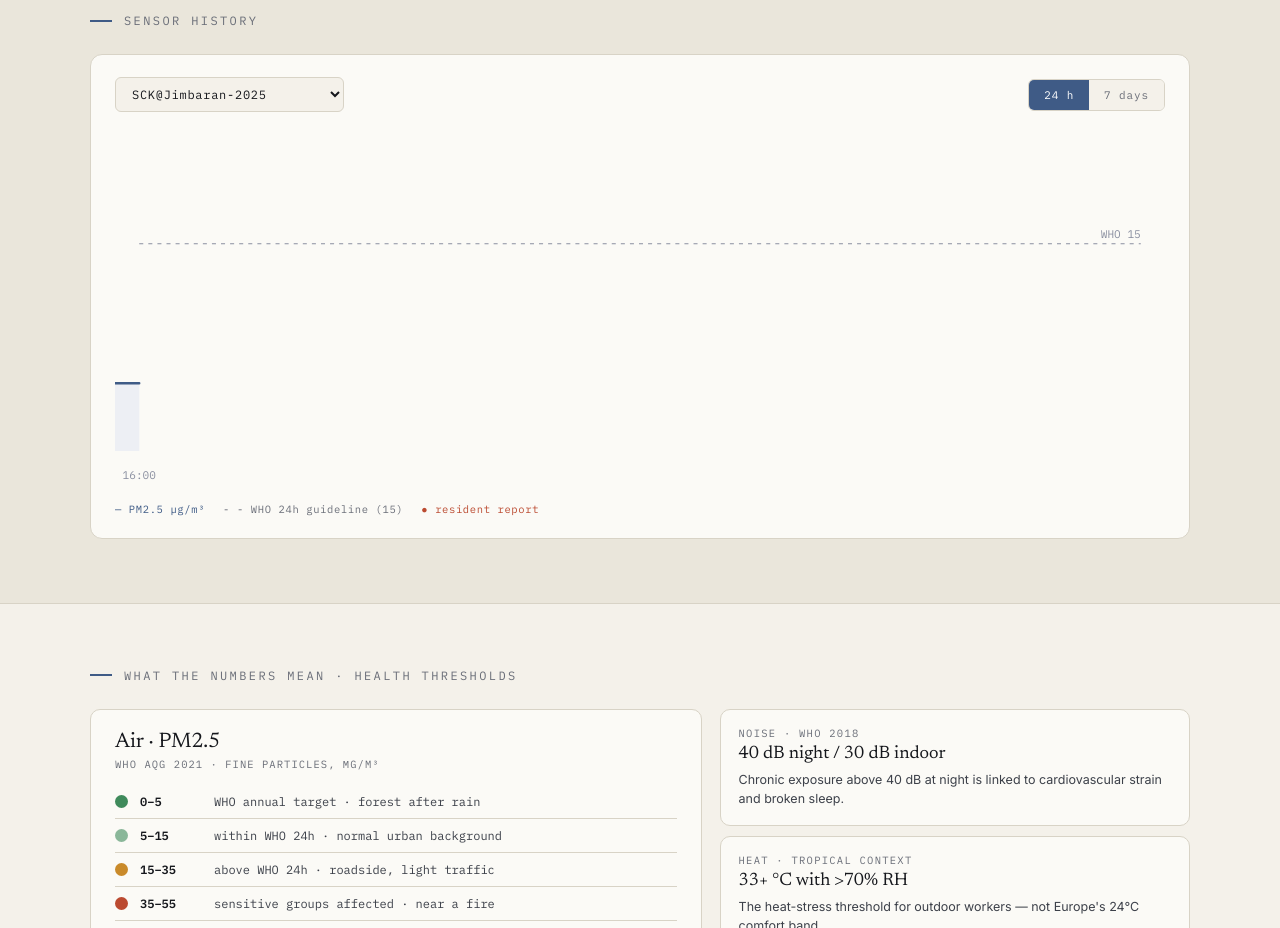
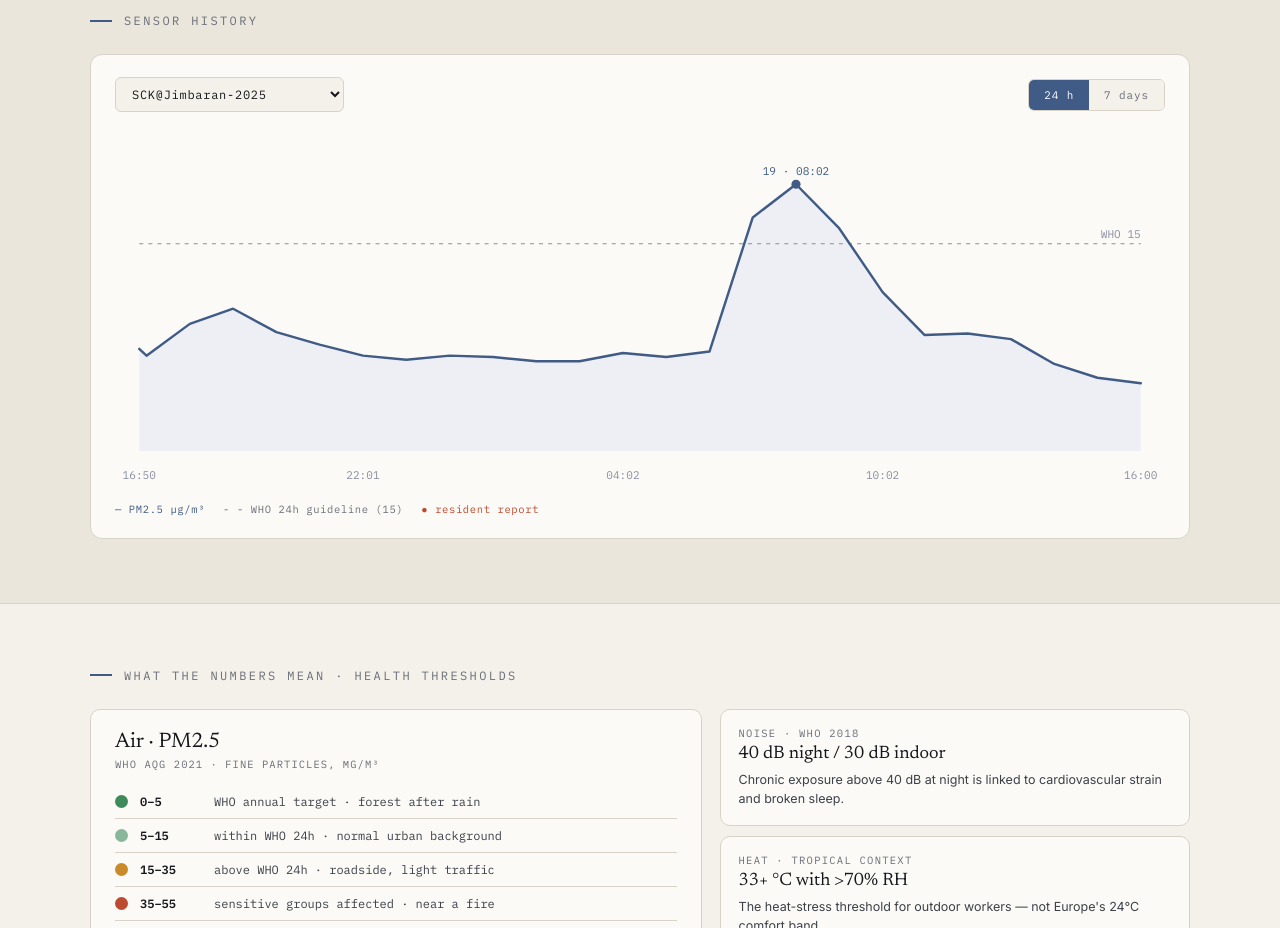
Before and after one commit to mdg-bali/makingsensebali, a plain HTML site: page dashboard/index.html in a window 1280 px wide. Shown: the part 860-1788 px from the top of the page. Drawn offline with Linux system fonts and the light colour scheme.

Commit message:
Fix charts: sort sensor history chronologically (arrived newest-first, collapsed the axis)

```diff
--- a/dashboard/index.html
+++ b/dashboard/index.html
@@ -313,7 +313,9 @@ async function drawChart(){
   if(hist){
     var rid=(curSensor&&curSensor.rawId)?String(curSensor.rawId):String(KNOWN[0]);
     var entry=hist[rid]||hist[String(KNOWN[0])]||firstHist(hist);
-    if(entry){ var pairs=(win==='24h')?entry.h24:entry.d7; if(pairs&&pairs.length>=3){ renderChartPairs(pairs); return; } }
+    var pairs=entry?((win==='24h')?entry.h24:entry.d7):null;
+    if(!(pairs&&pairs.length>=3)){ for(var k in hist){ var e=hist[k], p=(win==='24h')?e.h24:e.d7; if(p&&p.length>=3){ pairs=p; break; } } }  /* chosen sensor empty for this window → fall to any with data */
+    if(pairs&&pairs.length>=3){ renderChartPairs(pairs); return; }
   }
   /* 2) live fallback through the worker — timed out so it never hangs */
   var primary=(curSensor&&curSensor.rawId)?Number(curSensor.rawId):KNOWN[0];
@@ -334,6 +336,7 @@ async function tryChart(rid){
   return false;
 }
 function renderChart(pts){
+  pts=pts.slice().sort(function(a,b){return new Date(a.recordedAt)-new Date(b.recordedAt);});  /* series arrives newest-first */
   var svg=document.getElementById('dchart'); var w=1040,h=360,pad=24,padB=40,n=pts.length;
   var vals=pts.map(function(p){return p.value;}), times=pts.map(function(p){return new Date(p.recordedAt).getTime();});
   var max=Math.max(Math.max.apply(null,vals)*1.12,18), t0=times[0], span=Math.max(1,times[n-1]-t0);
```
Also changed, not shown: index.html (+2 -0 lines).
